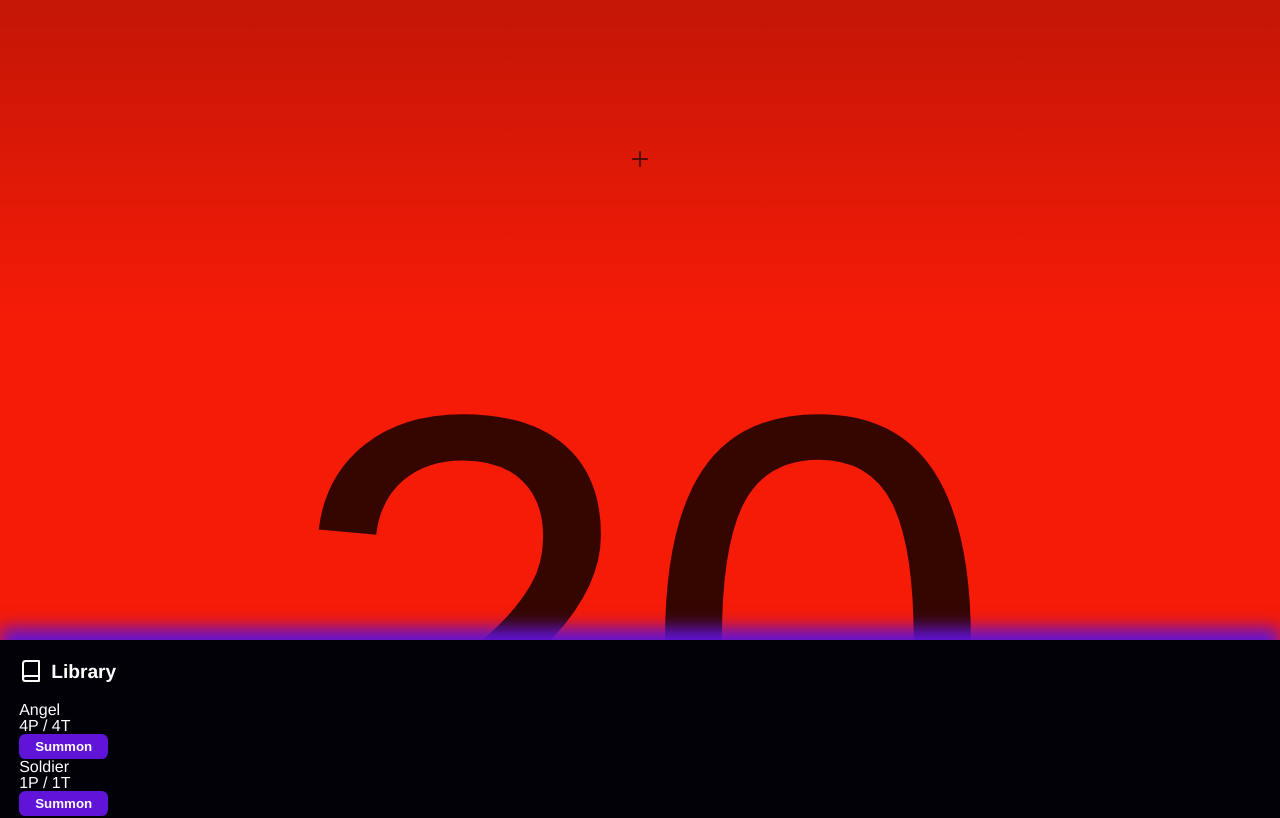
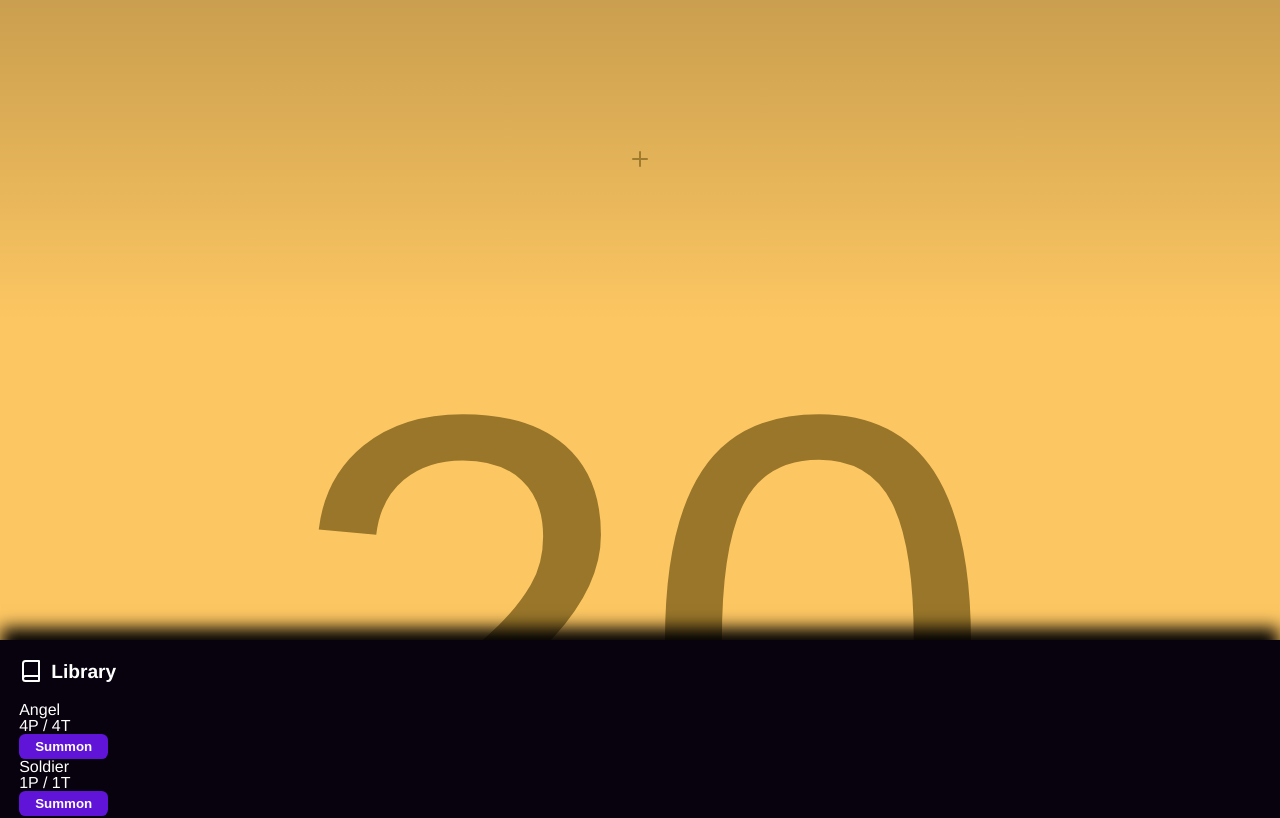
Before and after one commit to h2xd/mtg-token, a Vue app: page / in a window 1280 px wide. Shown: the top 818 px of the page. Built offline with nearby package versions, Linux system fonts and the light colour scheme.

Commit message:
feat(app): add app store (#7)
- Add mana color controls

```diff
--- a/src/App.vue
+++ b/src/App.vue
@@ -1,8 +1,8 @@
 <template>
-  <LifePointsCounter :life="player1Store.life" />
-  <Board :board="player1Store.board" />
+  <LifePointsCounter :player="player1" />
+  <Board :board="player1.board" />
 
-  <Button @click="player1Store.reset">Reset</Button>
+  <Button @click="appStore.reset">Reset</Button>
   <Button @click="handleAttackAll">Attack with all</Button>
   <Button @click="handleNextTurn">Next Turn</Button>
 
@@ -13,14 +13,14 @@
 import { defineComponent } from "vue"
 
 import { LibraryEntry } from "./@types/library"
-import { usePlayerStore } from "./stores/playerStore"
+import { useAppStore } from "./stores/appStore"
+import { TokenCreature } from "./entities/TokenCreature"
 import { hydratePlayerStore } from "./utils/hydratePlayerStore"
 
 import Board from "./components/Board.vue"
 import Button from "./components/base/Button.vue"
 import Library from "./components/Library.vue"
 import LifePointsCounter from "./components/LifePointsCounter.vue"
-import { TokenCreature } from "./entities/TokenCreature"
 
 export default defineComponent({
   name: "App",
@@ -31,21 +31,22 @@ export default defineComponent({
     LifePointsCounter,
   },
   setup() {
-    const player1Store = usePlayerStore()
-    const handleAttackAll = () => player1Store.board.attackWithAll()
-    const handleNextTurn = () => player1Store.nextTurn()
+    const appStore = useAppStore()
+    const player1 = appStore.players[0]
+    const handleAttackAll = () => player1.board.attackWithAll()
+    const handleNextTurn = () => player1.nextTurn()
 
-    hydratePlayerStore(player1Store)
+    hydratePlayerStore(player1)
 
     const handleSummon = (entry: LibraryEntry) => {
       const newToken = new TokenCreature({
         ...entry.tokenOptions,
       })
 
-      player1Store.board.addToken(newToken)
+      player1.board.addToken(newToken)
     }
 
-    return { player1Store, handleAttackAll, handleNextTurn, handleSummon }
+    return { player1, appStore, handleAttackAll, handleNextTurn, handleSummon }
   },
 })
 </script>
@@ -53,18 +54,26 @@ export default defineComponent({
 <style>
 :root {
   /* Main-Colors */
-  --accent-color-background: #6014d7;
-  --accent-color-text: #ffffff;
-  --color-background: #030108;
+  --color-accent: #6014d7;
+  --color-background: #08010e;
+  --color-shadow: #010002;
   --color-text: #ffffff;
 
   /* Mana-Colors */
-  --mana-color-red-backgrond: #f51b07;
+  --mana-color-red-background: #f51b07;
   --mana-color-red-text: #350600;
+  --mana-color-blue-background: #0250ae;
+  --mana-color-blue-text: #002a62;
+  --mana-color-white-background: #fcc662;
+  --mana-color-white-text: #99762a;
+  --mana-color-black-background: #000000;
+  --mana-color-black-text: #535353;
+  --mana-color-green-background: #1ab000;
+  --mana-color-green-text: #0d4c02;
 
   /* Box-Shadow */
-  --box-shadow-overlay: 0 -0.8rem 1rem -0.05rem var(--accent-color-background);
-  --box-shadow-token: 0 0 1rem -0.2rem var(--accent-color-background);
+  --box-shadow-overlay: 0 -0.8rem 1rem -0.05rem var(--color-shadow);
+  --box-shadow-token: 0 0 1rem -0.2rem var(--color-shadow);
 
   /* Font-Size */
   --font-size-l: 1.2rem;
@@ -97,6 +106,5 @@ body {
   -webkit-font-smoothing: antialiased;
   -moz-osx-font-smoothing: grayscale;
   text-align: center;
-  color: #2c3e50;
 }
 </style>
--- a/src/components/LifePointsCounter.vue
+++ b/src/components/LifePointsCounter.vue
@@ -1,22 +1,29 @@
 <template>
-  <div class="container">
-    <div class="counter">{{ life.remainingLife }}</div>
+  <div class="container" :style="styles">
+    <div class="counter">{{ player.life.remainingLife }}</div>
 
-    <button @click="life.raise(1)" class="button raise">
+    <button @click="player.life.raise(1)" class="button raise">
       <PlusIcon />
     </button>
-    <button @click="life.reduce(1)" class="button reduce">
+    <button @click="player.life.reduce(1)" class="button reduce">
       <MinusIcon />
     </button>
   </div>
+  <button @click="player.setManaType(mana.BLACK)">Black</button>
+  <button @click="player.setManaType(mana.RED)">Red</button>
+  <button @click="player.setManaType(mana.GREEN)">Green</button>
+  <button @click="player.setManaType(mana.WHITE)">White</button>
+  <button @click="player.setManaType(mana.BLUE)">Blue</button>
 </template>
 
 <script lang="ts">
-import { defineComponent, PropType } from "vue"
-import { useLifeStore } from "../stores/lifeStore"
+import { defineComponent, PropType, computed } from "vue"
+import { usePlayerStore } from "../stores/playerStore"
 
 import PlusIcon from "../assets/svg/plus.svg"
 import MinusIcon from "../assets/svg/minus.svg"
+import { manaToCustomProperties } from "../utils/manaToCustomProperties"
+import { ManaType } from "../@types/mana"
 
 export default defineComponent({
   name: "LifePointsCounter",
@@ -25,7 +32,16 @@ export default defineComponent({
     MinusIcon,
   },
   props: {
-    life: Object as PropType<ReturnType<typeof useLifeStore>>,
+    player: Object as PropType<ReturnType<typeof usePlayerStore>>,
+  },
+  setup(props) {
+    const styles = computed(() =>
+      manaToCustomProperties(props.player.mana, { backgroundKey: "--mana-background", textKey: "--mana-text" })
+    )
+
+    const mana = ManaType
+
+    return { styles, mana }
   },
 })
 </script>
@@ -36,8 +52,8 @@ export default defineComponent({
   justify-content: center;
   align-items: center;
   position: relative;
-  background-color: var(--mana-color-red-backgrond);
-  color: var(--mana-color-red-text);
+  background-color: var(--mana-background);
+  color: var(--mana-text);
   text-align: center;
   width: 100%;
   height: 100vw;
@@ -59,8 +75,8 @@ export default defineComponent({
 }
 
 .button svg {
-  opacity: 0.6;
-  fill: var(--mana-color-red-text);
+  opacity: 0.9;
+  stroke: var(--mana-text);
   transition: all 200ms ease-in-out;
 }
 
--- a/src/components/base/Button.vue
+++ b/src/components/base/Button.vue
@@ -7,10 +7,10 @@
 <style scoped>
 .button {
   padding: var(--space-xs) var(--space-m);
-  background-color: var(--accent-color-background);
+  background-color: var(--color-accent);
   border: 0;
   border-radius: var(--border-radius);
-  color: var(--accent-color-text);
+  color: var(--color-text);
   font-weight: bold;
   cursor: pointer;
   outline: 0;
--- /dev/null
+++ b/src/stores/appStore.ts
@@ -0,0 +1,31 @@
+import { defineStore } from "pinia"
+import { usePlayerStore } from "./playerStore"
+
+function createPlayerStores(amount: number) {
+  return Array.from(Array(amount)).map(() => usePlayerStore())
+}
+
+export const useAppStore = defineStore({
+  id: "app",
+  state: () => ({
+    players: createPlayerStores(1),
+    countOptions: [1, 2, 3, 4],
+  }),
+  getters: {
+    count() {
+      return this.players.length
+    },
+  },
+  actions: {
+    setPlayerCount(countOption: number) {
+      if (!this.countOptions.includes(countOption)) {
+        return
+      }
+
+      this.players = createPlayerStores(countOption)
+    },
+    reset() {
+      this.players.forEach((player) => player.reset())
+    },
+  },
+})
--- a/src/stores/playerStore.ts
+++ b/src/stores/playerStore.ts
@@ -1,12 +1,14 @@
 import { defineStore } from "pinia"
 import { useLifeStore } from "./lifeStore"
 import { useBoardStore } from "./boardStore"
+import { ManaType } from "../@types/mana"
 
 export const usePlayerStore = defineStore({
-  id: "main",
+  id: "player",
   state: () => ({
     life: useLifeStore(),
     board: useBoardStore(),
+    mana: ManaType.WHITE,
   }),
   getters: {
     alive() {
@@ -14,6 +16,9 @@ export const usePlayerStore = defineStore({
     },
   },
   actions: {
+    setManaType(mana: ManaType) {
+      this.mana = mana
+    },
     reset() {
       this.life.reset()
       this.board.reset()
--- a/src/utils/hydratePlayerStore.ts
+++ b/src/utils/hydratePlayerStore.ts
@@ -8,6 +8,7 @@ export function hydratePlayerStore(store: ReturnType<typeof usePlayerStore>): vo
       JSON.stringify({
         board: state.board.$state,
         life: state.life.$state,
+        mana: state.mana,
       })
     )
   })
@@ -30,6 +31,7 @@ export function hydratePlayerStore(store: ReturnType<typeof usePlayerStore>): vo
           }),
         },
         life: hydratedData.life,
+        mana: hydratedData.mana,
       })
     }
   } catch (error) {
--- /dev/null
+++ b/src/utils/manaToCustomProperties.ts
@@ -0,0 +1,28 @@
+import { ManaType } from "../@types/mana"
+
+function extractBackground(mana: ManaType): string {
+  return `var(--mana-color-${mana}-background)`
+}
+
+function extractText(mana: ManaType): string {
+  return `var(--mana-color-${mana}-text)`
+}
+
+const DEFAULT_PROPERTY_NAMES = {
+  backgroundKey: "--mana-background",
+  textKey: "--mana-text",
+}
+
+type Options = typeof DEFAULT_PROPERTY_NAMES
+
+export function manaToCustomProperties(mana: ManaType, options: Partial<Options>): Record<string, string> {
+  const { backgroundKey, textKey } = {
+    ...DEFAULT_PROPERTY_NAMES,
+    ...options,
+  }
+
+  return {
+    [backgroundKey]: extractBackground(mana),
+    [textKey]: extractText(mana),
+  }
+}
```
